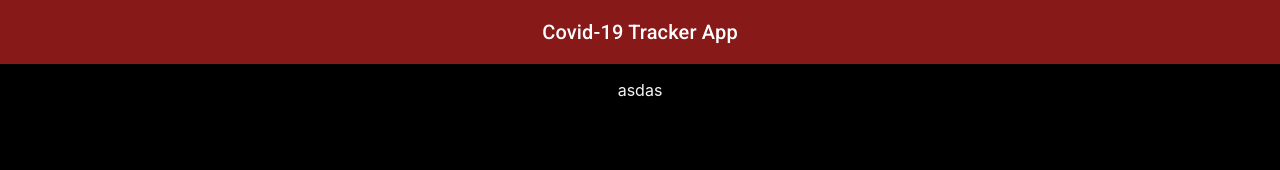
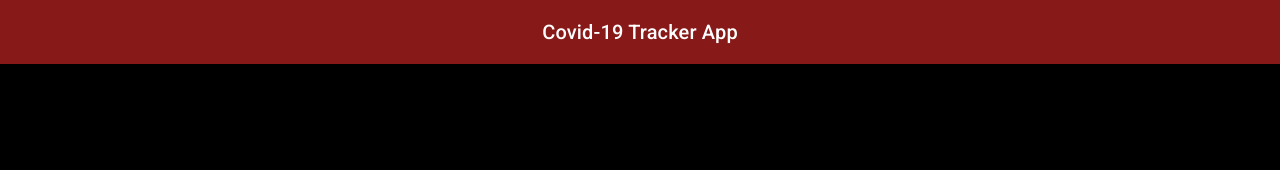
Before and after one commit to taha26/Covid-19-Tracker-App, a React (Create React App) app: page / in a window 1280 px wide. Shown: the top 170 px of the page. Built offline with nearby package versions, Linux system fonts and the light colour scheme.

Commit message:
Removed Data From App Component

```diff
--- a/src/App.js
+++ b/src/App.js
@@ -8,7 +8,6 @@ function App() {
   return (
     <div className="App">
       <Header/>
-      <p>asdas</p>
     </div>
   );
 }
```
